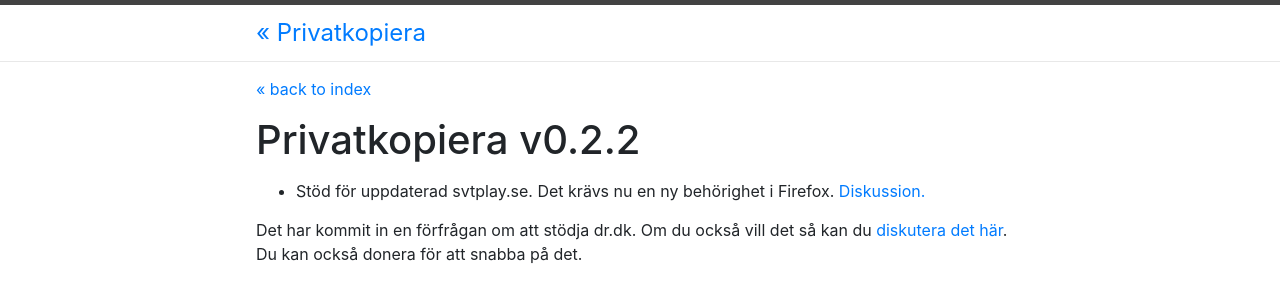
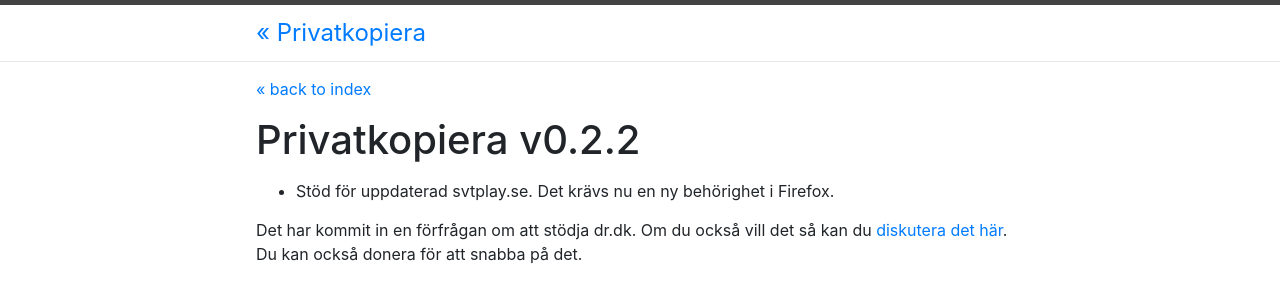
Before and after one commit to stefansundin/privatkopiera, a Jekyll site: the page built from _posts/2020-08-26-v0.2.2.md, in a window 1280 px wide. Shown: the top 303 px of the page. Built offline with Jekyll 4.4.1, drawn with Linux system fonts in a browser that asks for light colours.

Commit message:
Remove link.

```diff
--- a/_posts/2020-08-26-v0.2.2.md
+++ b/_posts/2020-08-26-v0.2.2.md
@@ -3,6 +3,6 @@
 title:  Privatkopiera v0.2.2
 date:   2020-08-26 10:00:00 -07:00
 ---
-- Stöd för uppdaterad svtplay.se. Det krävs nu en ny behörighet i Firefox. [Diskussion.](https://github.com/stefansundin/privatkopiera/issues/27)
+- Stöd för uppdaterad svtplay.se. Det krävs nu en ny behörighet i Firefox.
 
 Det har kommit in en förfrågan om att stödja dr.dk. Om du också vill det så kan du [diskutera det här](https://github.com/stefansundin/privatkopiera/issues/29). Du kan också donera för att snabba på det.
```
